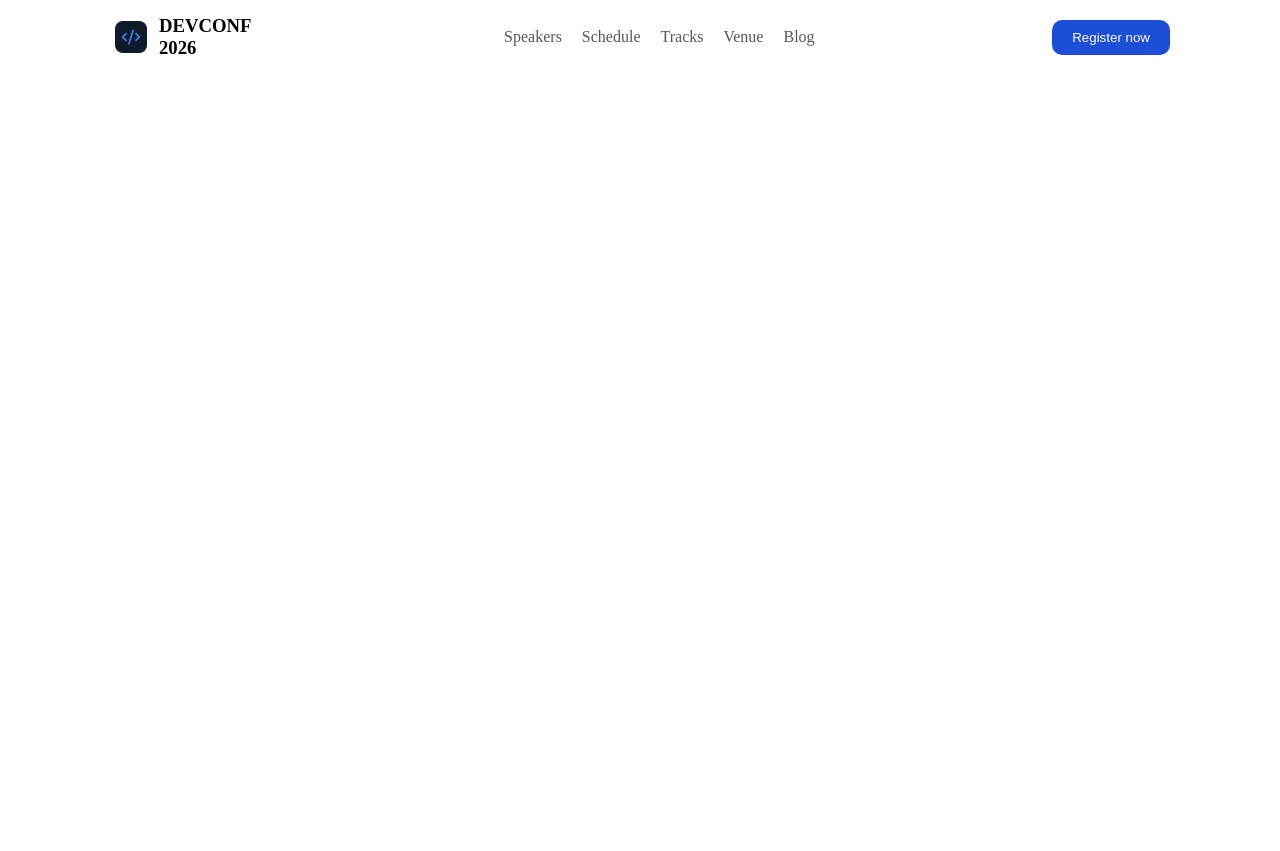
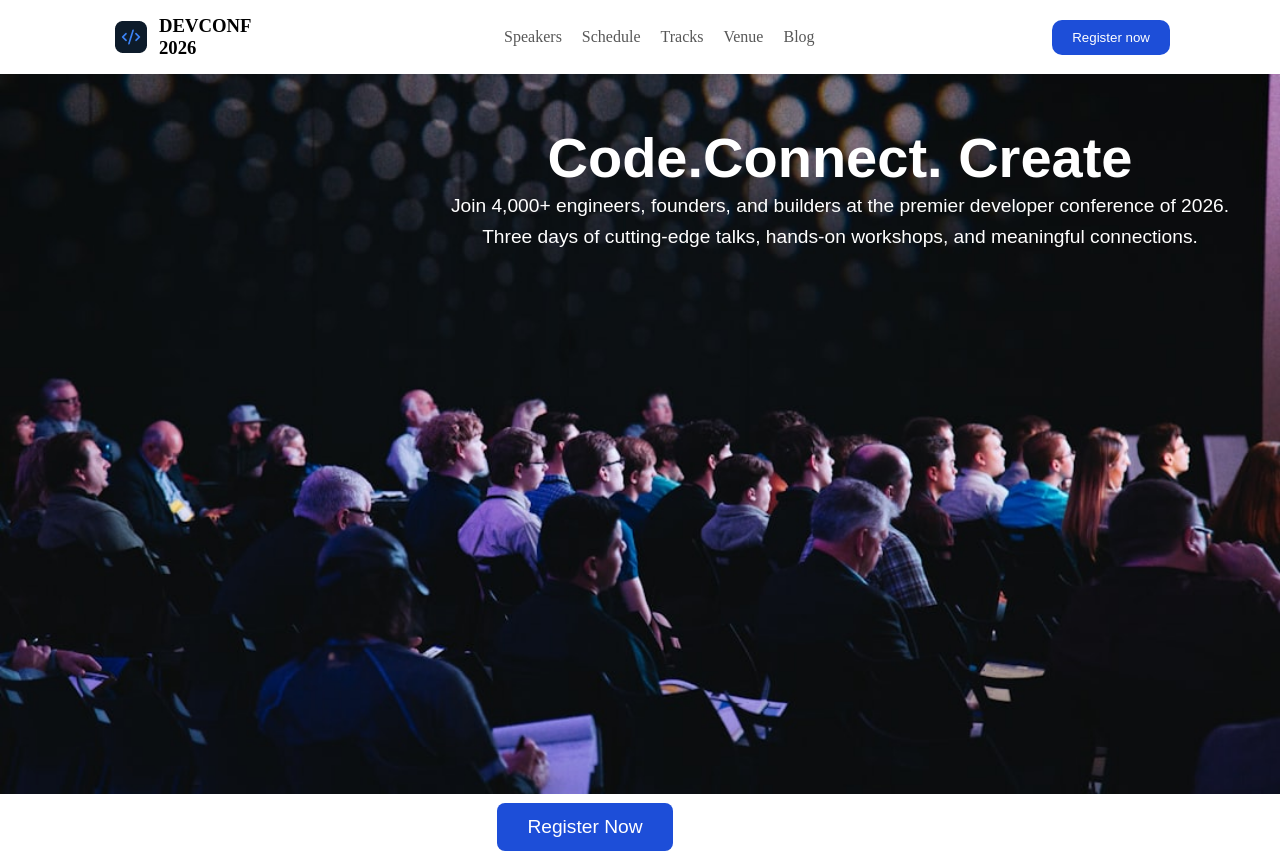
Before and after one commit to hasanmh9988770-MHR/devconf-2026-assignment-01, a plain HTML site: page index.html in a window 1280 px wide. Before the commit the page ends 800 px from the top, so only its background shows below. Drawn offline with Linux system fonts and the light colour scheme.

Commit message:
banner added

```diff
--- a/index.html
+++ b/index.html
@@ -35,7 +35,16 @@
     <div class="nav right">
      <Button> Register now </Button>
     </div>
-
 </nav>
+<!-- banner section -->
+<header>
+        <div class="header-content">
+                <h1> Code.Connect. Create </h1>
+             <p> Join 4,000+ engineers, founders, and builders at the premier developer conference of 2026. Three days of cutting-edge talks, hands-on workshops, and meaningful connections.</p>
+          </div>
+          <div class="header-button">
+            <button>Register Now</button>
+        </div>
+    </header>
 </html>
 </body>
--- a/style.css
+++ b/style.css
@@ -38,3 +38,52 @@ button {
     padding: 15px;
     margin-left: 100px;
 }
+.banner {
+        width: 100%;
+        height: auto;
+}
+
+ header {
+   background-image: url('./assets/banner.jpg');
+   height: 90vh;
+   background-size: cover;
+   background-position: center;
+   background-repeat: no-repeat;
+   /* display: flex;
+   justify-content: center;
+   align-items: center; */
+}
+.header-content {
+max-width: 800px;
+ color: #FFFFFF;
+ padding: 20px;
+ text-align: center;
+ margin-left: 420px;
+}
+.header-content h1 {
+    font-size: 3.5rem;
+    font-family: sans-serif;
+    font-weight: bold;
+    margin-top:30px;
+    line-height: 1.2;
+}
+.header-content p {
+    font-size: 1.2rem;
+    font-family: sans-serif;
+    margin-bottom: 30px;
+    line-height: 1.6;
+    margin-right: 0;
+    margin-left: 0;
+}
+
+.header-button {
+    display: flex;
+    justify-content: center;
+    align-items: center;
+    margin-top: 500px;
+}
+.header-button button {
+    font-size: 1.2rem;
+    padding: 13px 30px;
+    border-radius: 8px;
+}
```
Also changed, not shown: 1 other file.
